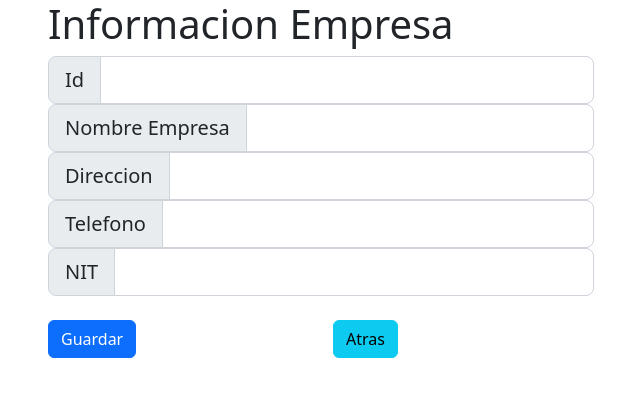
After one commit to creativemindsmintic/app, a Spring app: template src/main/resources/templates/editarEmpresa.html in a window 1280 px wide. The commit adds this page. Shown: the top 397 px of the page, without its empty margins (34-674 px from the left). Run offline with Thymeleaf, Linux system fonts and the light colour scheme; the template is opened without the code that fills it, so the values that code supplies are empty.

Commit message:
Creación metodo editar empresa, creación vista editar empresa

```diff
--- a/src/main/resources/templates/crearEmpresa.html
+++ b/src/main/resources/templates/crearEmpresa.html
@@ -36,9 +36,6 @@
                         <div class="col">
                             <a href="javascript: history.go(-1)" class="btn btn-info" role="button">Atras</a>
                         </div>
-                        <div class="col">
-                            <a href="#" onclick="limpiar" class="btn btn-secondary">Limpiar</a>
-                        </div>
                     </div>
 
                 </form>
@@ -46,5 +43,6 @@
             <div class="col"></div>
         </divclas>
     </div>
+    </div>
 </body>
 </html>
--- /dev/null
+++ b/src/main/resources/templates/editarEmpresa.html
@@ -0,0 +1,52 @@
+<!DOCTYPE html>
+<html lang="en" xmlns:th="http://www.thymeleaf.org">
+<head>
+    <meta charset="utf-8">
+    <meta name="viewport" content="width=device-width, initial-scale=1">
+    <title>Editar Empresa - Creative Minds</title>
+    <link href="https://cdn.jsdelivr.net/npm/bootstrap@5.2.0/dist/css/bootstrap.min.css" rel="stylesheet" integrity="sha384-gH2yIJqKdNHPEq0n4Mqa/HGKIhSkIHeL5AyhkYV8i59U5AR6csBvApHHNl/vI1Bx" crossorigin="anonymous">
+</head>
+<body>
+<div class="container"><h1>Informacion Empresa</h1></div>
+<div class="container ">
+    <div class="row">
+        <div class="col">
+            <form th:action="@{/guardarEmpresa}" th:object="${empresaEditada}" method="post">
+                <div class="input-group input-group-lg">
+                    <span class="input-group-text">Id</span>
+                    <input aria-disabled="true" readonly type="text" th:field="*{id}" class="form-control" aria-label="Sizing example input" aria-describedby="inputGroup-sizing-lg" required="required">
+                </div>
+                <div class="input-group input-group-lg">
+                    <span class="input-group-text">Nombre Empresa</span>
+                    <input type="text" th:field="*{nombre}" class="form-control" aria-label="Sizing example input" aria-describedby="inputGroup-sizing-lg" required="required">
+                </div>
+                <div class="input-group input-group-lg">
+                    <span class="input-group-text" >Direccion</span>
+                    <input type="text" th:field="*{direccion}" class="form-control" aria-label="Sizing example input" aria-describedby="inputGroup-sizing-lg" required="required">
+                </div>
+                <div class="input-group input-group-lg">
+                    <span class="input-group-text" >Telefono</span>
+                    <input type="text" th:field="*{telefono}" class="form-control" aria-label="Sizing example input" aria-describedby="inputGroup-sizing-lg" required="required">
+                </div>
+                <div class="input-group input-group-lg">
+                    <span class="input-group-text" >NIT</span>
+                    <input type="text" th:field="*{nit}" class="form-control" aria-label="Sizing example input" aria-describedby="inputGroup-sizing-lg" required="required">
+                </div>
+                <br>
+                <div class="row">
+                    <div class="col">
+                        <button type="submit" class="btn btn-primary">Guardar</button>
+                    </div>
+                    <div class="col">
+                        <a href="javascript: history.go(-1)" class="btn btn-info" role="button">Atras</a>
+                    </div>
+                </div>
+
+            </form>
+        </div>
+        <div class="col"></div>
+        </divclas>
+    </div>
+</div>
+</body>
+</html>
```
Also changed, not shown: src/main/java/com/creativeminds/app/controller/AppController.java (+36 -6 lines), src/main/java/com/creativeminds/app/services/EmpresaService.java (line endings or trailing spaces).
